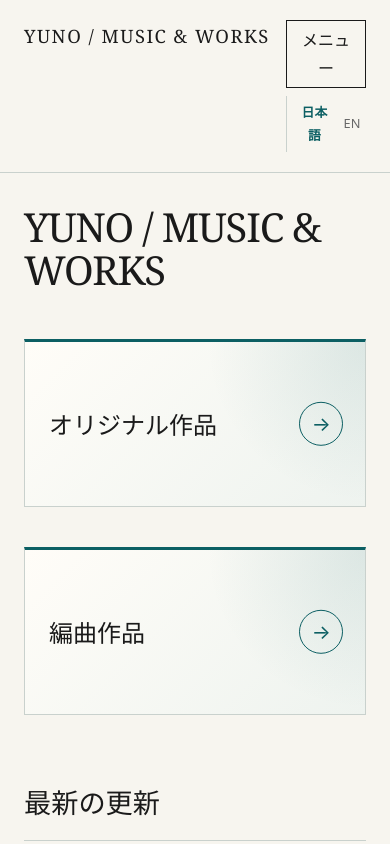
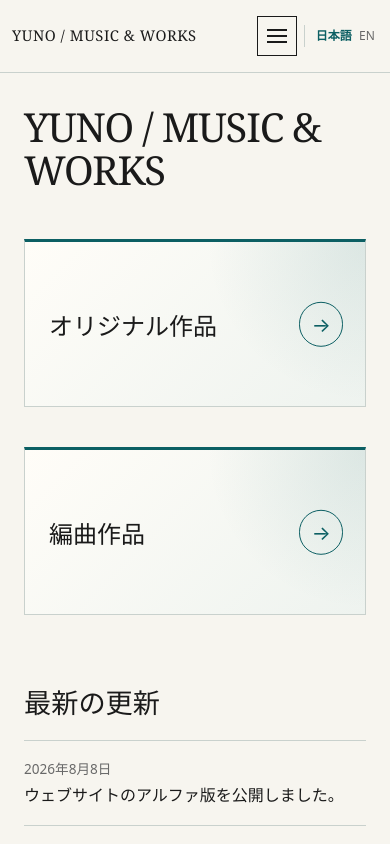
Before and after one commit to rioriu/yuno-music-works, a website: page index.html in a window 390 px wide. Shown: the top 844 px of the page. Drawn offline with Linux system fonts and the light colour scheme.

Commit message:
2026-8-17-02

```diff
--- a/assets/css/styles.css
+++ b/assets/css/styles.css
@@ -8,15 +8,15 @@ a:focus-visible,button:focus-visible,select:focus-visible{outline:3px solid var(
 .skip-link{position:absolute;left:1rem;top:-5rem;background:var(--text);color:var(--bg);padding:.5rem .75rem;z-index:5}
 .skip-link:focus{top:1rem}
 .site-header,.site-footer,.shell{max-width:1080px;margin:auto;padding-left:1.5rem;padding-right:1.5rem}
-.site-header{padding-top:1.25rem;padding-bottom:1.25rem;display:flex;align-items:center;justify-content:space-between;gap:1rem;border-bottom:1px solid var(--rule)}
+.site-header{position:relative;padding-top:1.25rem;padding-bottom:1.25rem;display:flex;align-items:center;justify-content:space-between;gap:1rem;border-bottom:1px solid var(--rule)}
 .brand{color:var(--text);text-decoration:none;font-family:var(--serif);font-size:1.15rem;letter-spacing:.08em;white-space:nowrap}
-.header-actions{display:flex;align-items:center;gap:1rem}
+.header-actions{display:flex;align-items:center;gap:1rem;flex-shrink:0}
 .nav-toggle{display:none}
 .main-nav ul{margin:0;padding:0;display:flex;gap:1rem;list-style:none}
 .main-nav a{color:var(--text);font-size:.875rem;text-decoration:none}
 .main-nav a[aria-current=page]{color:var(--accent);border-bottom:2px solid var(--accent)}
-.language-switch{display:flex;gap:.25rem;border-left:1px solid var(--rule);padding-left:1rem}
-.language-switch button{border:0;background:transparent;color:var(--muted);font:inherit;font-size:.8rem;padding:.35rem;cursor:pointer}
+.language-switch{display:flex;align-items:center;gap:.25rem;border-left:1px solid var(--rule);padding-left:1rem;white-space:nowrap;flex-shrink:0}
+.language-switch button{border:0;background:transparent;color:var(--muted);font:inherit;font-size:.8rem;padding:.35rem;cursor:pointer;white-space:nowrap}
 .language-switch button[aria-pressed=true]{color:var(--accent);font-weight:700}
 .shell{padding-top:4rem;padding-bottom:5rem}
 .eyebrow,.sample-flag{color:var(--accent);font-size:.78rem;letter-spacing:.08em;text-transform:uppercase;font-weight:700}
@@ -159,14 +159,18 @@ select{max-width:100%;background:var(--bg);border:1px solid var(--text);border-r
 .catalog-back{margin-top:2.5rem;font-weight:600}
 
 @media(max-width:760px){
-  .site-header{align-items:flex-start}
-  .nav-toggle{display:block;border:1px solid var(--text);background:transparent;color:var(--text);font:inherit;padding:.3rem .55rem;min-height:2.5rem}
-  .header-actions{gap:.5rem;flex-wrap:wrap;justify-content:flex-end}
-  .main-nav{position:absolute;left:0;right:0;top:5.25rem;background:var(--bg);border-bottom:1px solid var(--rule);padding:1rem 1.5rem;z-index:3}
+  .site-header{align-items:center;padding:1rem .75rem;gap:.5rem}
+  .brand{min-width:0;font-size:clamp(.74rem,3.8vw,1rem);letter-spacing:.035em}
+  .header-actions{gap:.4rem;flex-wrap:nowrap;justify-content:flex-end}
+  .nav-toggle{display:grid;place-items:center;width:2.5rem;height:2.5rem;min-height:0;flex:0 0 2.5rem;padding:0;border:1px solid var(--text);background:transparent;color:var(--text);appearance:none;cursor:pointer}
+  .nav-toggle-icon{display:grid;gap:.25rem;width:1.25rem;min-width:1.25rem;flex:0 0 1.25rem}
+  .nav-toggle-icon span{display:block;width:100%;height:2px;background:currentColor}
+  .main-nav{position:absolute;left:0;right:0;top:100%;background:var(--bg);border-bottom:1px solid var(--rule);padding:1rem 1.5rem;z-index:3}
   .main-nav[hidden]{display:none}
   .main-nav ul{display:grid;gap:.4rem}
   .main-nav a{display:block;padding:.55rem 0;font-size:1rem}
-  .language-switch{padding-left:.5rem}
+  .language-switch{gap:.05rem;padding-left:.5rem}
+  .language-switch button{font-size:.75rem;line-height:1;padding:.3rem .2rem}
   .shell{padding-top:3rem;padding-bottom:3.5rem}
   .hero{margin-bottom:3rem}
   .hero-image{height:17rem}
--- a/assets/js/app.js
+++ b/assets/js/app.js
@@ -63,7 +63,7 @@ function localizeStatic() {
 function renderShell() {
   const page = document.body.dataset.page;
   const nav = [['home',''],['originals','originals/'],['arrangements','arrangements/'],['profile','profile/'],['contact','contact/'],['updates','updates/']];
-  document.querySelector('[data-site-header]').innerHTML = `<a class="skip-link" href="#main">${t('skip')}</a><a class="brand" href="${rootLink('')}" aria-label="YUNO / MUSIC & WORKS">YUNO / MUSIC &amp; WORKS</a><div class="header-actions"><button class="nav-toggle" type="button" aria-expanded="false" aria-controls="site-nav">${t('menu')}</button><nav class="main-nav" id="site-nav" aria-label="${t('menu')}"><ul>${nav.map(([key,url]) => `<li><a href="${rootLink(url)}"${page === key ? ' aria-current="page"' : ''}>${t(key)}</a></li>`).join('')}</ul></nav><div class="language-switch" aria-label="${t('language')}"><button type="button" data-lang="ja" aria-pressed="${state.lang === 'ja'}">日本語</button><button type="button" data-lang="en" aria-pressed="${state.lang === 'en'}">EN</button></div></div>`;
+  document.querySelector('[data-site-header]').innerHTML = `<a class="skip-link" href="#main">${t('skip')}</a><a class="brand" href="${rootLink('')}" aria-label="YUNO / MUSIC & WORKS">YUNO / MUSIC &amp; WORKS</a><div class="header-actions"><button class="nav-toggle" type="button" aria-expanded="false" aria-controls="site-nav" aria-label="${t('menu')}"><span class="nav-toggle-icon" aria-hidden="true"><span></span><span></span><span></span></span><span class="visually-hidden">${t('menu')}</span></button><nav class="main-nav" id="site-nav" aria-label="${t('menu')}"><ul>${nav.map(([key,url]) => `<li><a href="${rootLink(url)}"${page === key ? ' aria-current="page"' : ''}>${t(key)}</a></li>`).join('')}</ul></nav><div class="language-switch" aria-label="${t('language')}"><button type="button" data-lang="ja" aria-pressed="${state.lang === 'ja'}">日本語</button><button type="button" data-lang="en" aria-pressed="${state.lang === 'en'}">EN</button></div></div>`;
   document.querySelector('[data-site-footer]').innerHTML = `<div class="footer-inner"><span>${t('footer')}</span><a href="${rootLink('updates/')}">${t('updates')}</a></div>`;
   const navEl = document.querySelector('.main-nav'), navToggle = document.querySelector('.nav-toggle'), mobileNav = window.matchMedia('(max-width: 760px)');
   const setNav = open => { const mobile = mobileNav.matches; navEl.toggleAttribute('hidden', mobile && !open); navToggle.setAttribute('aria-expanded', String(mobile ? open : true)); };
```
